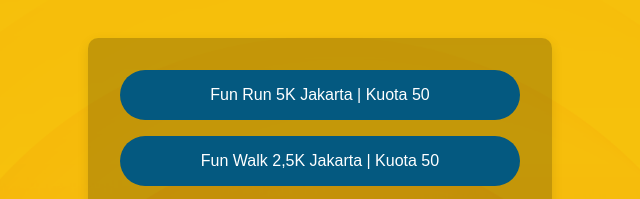
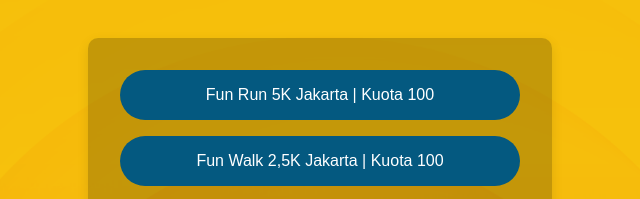
Before and after one commit to polytronfira/funrun, a plain HTML site: page djarum.html in a window 1280 px wide. Shown: the part 206-405 px from the top of the page, 320-960 px from the left. Drawn offline with Linux system fonts and the light colour scheme.

Commit message:
Update djarum.html

```diff
--- a/djarum.html
+++ b/djarum.html
@@ -56,8 +56,8 @@
 </head>
 <body>
   <div class="container">
-    <button onclick="window.location.href='https://forms.cloud.microsoft/r/8RKHSzQYS9'">Fun Run 5K Jakarta | Kuota 50</button>
-    <button onclick="window.location.href='https://forms.cloud.microsoft/r/SckYAfs6tJ'">Fun Walk 2,5K Jakarta | Kuota 50</button>
+    <button onclick="window.location.href='https://forms.cloud.microsoft/r/8RKHSzQYS9'">Fun Run 5K Jakarta | Kuota 100</button>
+    <button onclick="window.location.href='https://forms.cloud.microsoft/r/SckYAfs6tJ'">Fun Walk 2,5K Jakarta | Kuota 100</button>
     <button onclick="window.location.href='https://forms.cloud.microsoft/r/E37b6Y6TsK'">Fun Run 5K Semarang | Kuota 100</button>
     <button onclick="window.location.href='https://forms.cloud.microsoft/r/RmQT0C2LR6'">Fun Walk 2,5K Semarang | Kuota 100</button>
   </div>
```
